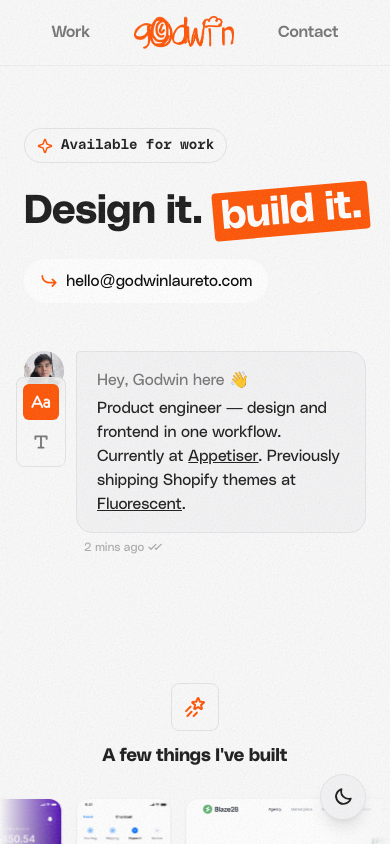
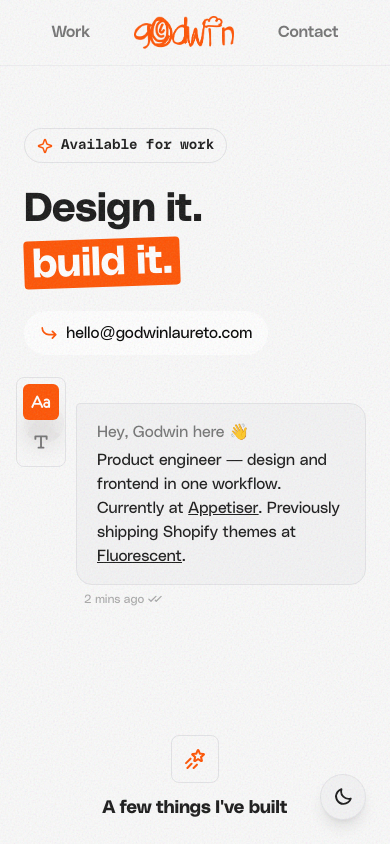
Before and after one commit to godwinlau/portfolio, a Next.js app: page / in a window 390 px wide. Shown: the top 844 px of the page. Built offline with nearby package versions, Linux system fonts and the light colour scheme.

Commit message:
Added the line break for the hero heading on mobile.

```diff
--- a/src/components/sections/Hero.tsx
+++ b/src/components/sections/Hero.tsx
@@ -31,7 +31,7 @@ export function Hero() {
       </motion.div>
 
       {/* Headline with custom animation */}
-      <h1 className="whitespace-nowrap">
+      <h1 className="md:whitespace-nowrap">
         <motion.span
           initial={{ opacity: 0, y: 30 }}
           animate={{ opacity: 1, y: 0 }}
@@ -42,7 +42,7 @@ export function Hero() {
         </motion.span>{' '}
         <motion.span
           initial={{ opacity: 0, y: -50, rotate: 0 }}
-          animate={{ opacity: 1, y: 0, rotate: -5 }}
+          animate={{ opacity: 1, y: 0, rotate: -2 }}
           transition={{
             duration: 0.25,
             delay: 0.5,
@@ -50,7 +50,7 @@ export function Hero() {
           }}
           onHoverStart={() => setIsHovered(true)}
           onHoverEnd={() => setIsHovered(false)}
-          className="relative inline-block cursor-pointer rounded bg-accent px-2 py-0.5 text-white transition-transform hover:scale-105"
+          className="relative mt-2 block w-fit cursor-pointer rounded bg-accent px-2 py-0.5 text-white transition-transform hover:scale-105 md:mt-0 md:inline-block"
         >
           build it.
           <AnimatePresence>
```
